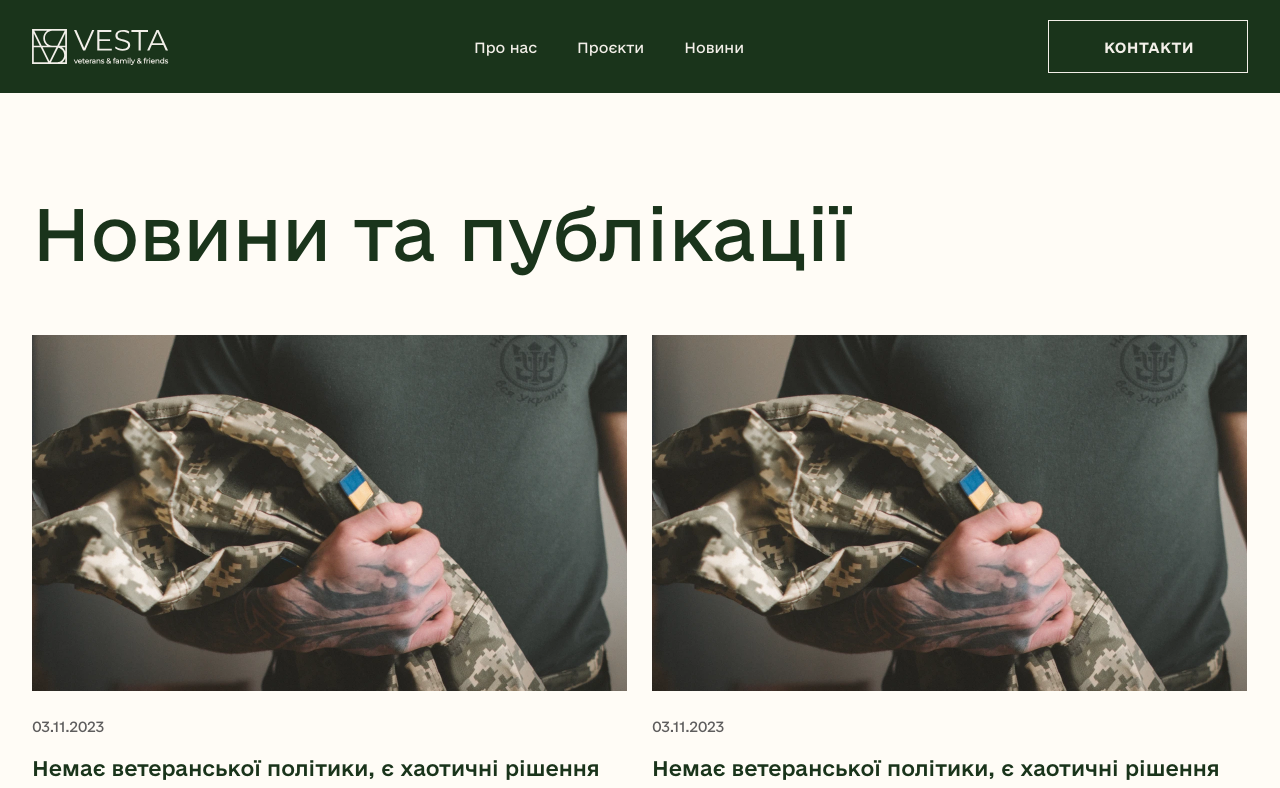
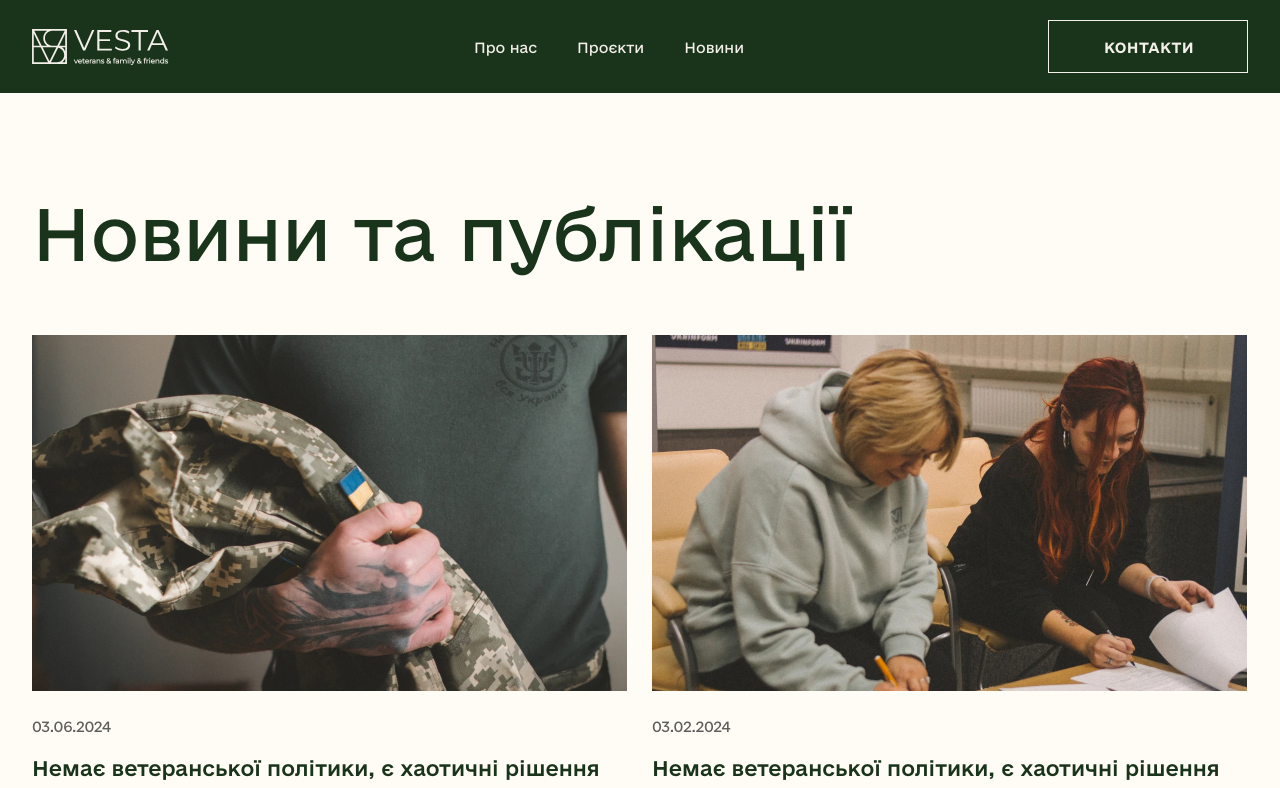
Before and after one commit to SoftRyzen-internship/vesta_main_site, a Next.js app: page /news in a window 1280 px wide. Shown: the top 788 px of the page. Built offline with nearby package versions, Linux system fonts and the light colour scheme.

Commit message:
in progress

```diff
--- a/src/data/newsPageData.json
+++ b/src/data/newsPageData.json
@@ -1,12 +1,12 @@
 {
   "title": "Новини та публікації",
-  "buttonText": "Більше",
+  "buttonText": { "more": "Більше", "hide": "Сховати" },
   "news": [
     {
       "id": "1",
-      "img": "/images/news/ukrainian-soldier.webp",
+      "img": "/images/news/signing-documents.webp",
       "imgAlt": "Український військовослужбовець",
-      "date": "03.11.2023",
+      "date": "03.02.2024",
       "title": "Немає ветеранської політики, є хаотичні рішення та застаріла радянська система — Левицька.",
       "description": "Членкиня правління Громадської ради при Міністерстві у справах ветеранів, очільниця благодійного фонду «Веста» Богдана Левицька в етері Громадського радіо “На пульсі: аналізуємо головне на Громадському радіо”  розповідає про проблеми з ветеранською політикою в Україні."
     },
@@ -22,23 +22,55 @@
       "id": "3",
       "img": "/images/news/ukrainian-soldier.webp",
       "imgAlt": "Український військовослужбовець",
-      "date": "03.11.2023",
+      "date": "04.11.2023",
       "title": "Немає ветеранської політики, є хаотичні рішення та застаріла радянська система — Левицька.",
       "description": "Членкиня правління Громадської ради при Міністерстві у справах ветеранів, очільниця благодійного фонду «Веста» Богдана Левицька в етері Громадського радіо “На пульсі: аналізуємо головне на Громадському радіо”  розповідає про проблеми з ветеранською політикою в Україні."
     },
     {
       "id": "4",
-      "img": "/images/news/ukrainian-soldier.webp",
+      "img": "/images/news/signing-documents.webp",
       "imgAlt": "Український військовослужбовець",
-      "date": "03.11.2023",
+      "date": "05.11.2023",
       "title": "Немає ветеранської політики, є хаотичні рішення та застаріла радянська система — Левицька.",
       "description": "Членкиня правління Громадської ради при Міністерстві у справах ветеранів, очільниця благодійного фонду «Веста» Богдана Левицька в етері Громадського радіо “На пульсі: аналізуємо головне на Громадському радіо”  розповідає про проблеми з ветеранською політикою в Україні."
     },
     {
       "id": "5",
+      "img": "/images/news/ukrainian-soldier.webp",
+      "imgAlt": "Український військовослужбовець",
+      "date": "09.10.2023",
+      "title": "Немає ветеранської політики, є хаотичні рішення та застаріла радянська система — Левицька.",
+      "description": "Членкиня правління Громадської ради при Міністерстві у справах ветеранів, очільниця благодійного фонду «Веста» Богдана Левицька в етері Громадського радіо “На пульсі: аналізуємо головне на Громадському радіо”  розповідає про проблеми з ветеранською політикою в Україні."
+    },
+    {
+      "id": "6",
+      "img": "/images/news/ukrainian-soldier.webp",
+      "imgAlt": "Український військовослужбовець",
+      "date": "02.12.2023",
+      "title": "Немає ветеранської політики, є хаотичні рішення та застаріла радянська система — Левицька.",
+      "description": "Членкиня правління Громадської ради при Міністерстві у справах ветеранів, очільниця благодійного фонду «Веста» Богдана Левицька в етері Громадського радіо “На пульсі: аналізуємо головне на Громадському радіо”  розповідає про проблеми з ветеранською політикою в Україні."
+    },
+    {
+      "id": "7",
       "img": "/images/news/signing-documents.webp",
+      "imgAlt": "Український військовослужбовець",
+      "date": "01.01.2023",
+      "title": "Немає ветеранської політики, є хаотичні рішення та застаріла радянська система — Левицька.",
+      "description": "Членкиня правління Громадської ради при Міністерстві у справах ветеранів, очільниця благодійного фонду «Веста» Богдана Левицька в етері Громадського радіо “На пульсі: аналізуємо головне на Громадському радіо”  розповідає про проблеми з ветеранською політикою в Україні."
+    },
+    {
+      "id": "8",
+      "img": "/images/news/ukrainian-soldier.webp",
+      "imgAlt": "Український військовослужбовець",
+      "date": "03.06.2024",
+      "title": "Немає ветеранської політики, є хаотичні рішення та застаріла радянська система — Левицька.",
+      "description": "Членкиня правління Громадської ради при Міністерстві у справах ветеранів, очільниця благодійного фонду «Веста» Богдана Левицька в етері Громадського радіо “На пульсі: аналізуємо головне на Громадському радіо”  розповідає про проблеми з ветеранською політикою в Україні."
+    },
+    {
+      "id": "9",
+      "img": "/images/news/ukrainian-soldier.webp",
       "imgAlt": "Підписання меморандуму про співпрацю",
-      "date": "02.11.2023",
+      "date": "02.09.2023",
       "title": "Підписано Меморандум про співпрацю з Ветеранським простором у місті Вінниця.",
       "description": "Розширюємо не лише коло друзів, а й географію – минулого тижня ми підписали меморандум про співпрацю з громадською спілкою “Вінницький аналітично-просвітницький центр “Ветеранський простір”"
     }
--- a/src/sections/NewsPage/NewsPage.tsx
+++ b/src/sections/NewsPage/NewsPage.tsx
@@ -8,7 +8,11 @@ import { Button } from '@/components/ui/Button';
 import { newsPageData } from '@/data';
 
 export const NewsPage = () => {
-  const { title, buttonText, news } = newsPageData;
+  const {
+    title,
+    buttonText: { more, hide },
+    news,
+  } = newsPageData;
   const initialNewsList = 4;
   const incrementInitialNewsList = 4;
   const [displayNews, setDisplayNews] = useState(initialNewsList);
@@ -20,6 +24,22 @@ export const NewsPage = () => {
   const hideAll = () => {
     setDisplayNews(initialNewsList);
   };
+
+  const dateString = '05.05.2023';
+  const timestamp = Date.parse(dateString);
+  const dateObject = new Date(timestamp);
+  console.log(dateObject.getMonth());
+
+  const sortByDate = () => {
+    return news.sort((a, b) => {
+      const parsDate: number = Date.parse(a.date);
+      const parsDate2: number = Date.parse(b.date);
+      const date = new Date(parsDate);
+      const date2 = new Date(parsDate2);
+      return date2 - date;
+    });
+  };
+  sortByDate();
   return (
     <section className='pb-[60px] pt-[140px] md:pb-[100px] md:pt-[154px] xl:pb-[130px] xl:pt-[191px]'>
       <div className='container'>
@@ -44,11 +64,11 @@ export const NewsPage = () => {
         </ul>
         {news.length > displayNews ? (
           <Button onClick={loadMore} className='block xl:mx-auto'>
-            {buttonText}
+            {more}
           </Button>
         ) : (
           <Button onClick={hideAll} className='block xl:mx-auto'>
-            {buttonText}
+            {hide}
           </Button>
         )}
       </div>
--- /dev/null
+++ b/src/utils/formatDate.ts
@@ -0,0 +1 @@
+export const formatDate = () => {};
```
